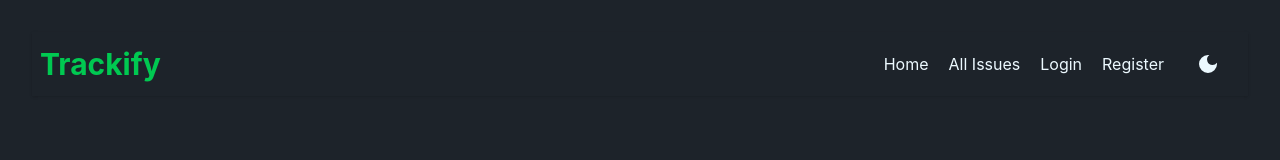
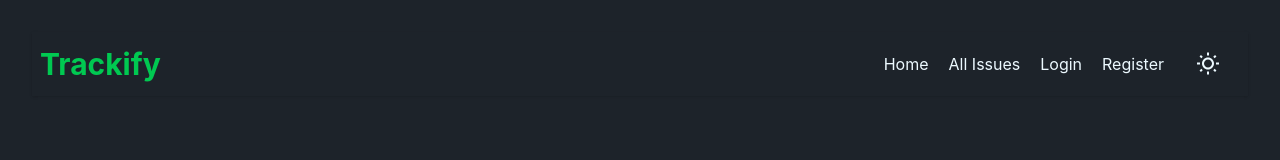
Before and after one commit to Opirajbhor/PH-A10-client-repo, a React (Vite) app: page / in a window 1280 px wide. Both pictures are taken after a click on the element 1208 px from the left and 64 px from the top of the page. Shown: the top 160 px of the page. Built offline with nearby package versions, Linux system fonts and the light colour scheme; no server answers.

Commit message:
added readme file

```diff
--- a/src/Components/Navbar.jsx
+++ b/src/Components/Navbar.jsx
@@ -8,7 +8,7 @@ import { signOut } from "firebase/auth";
 import { auth } from "../Firebase/config.firebase";
 
 const Navbar = ({ currentUser }) => {
-    const serverLink = import.meta.env.VITE_SERVER_URL;
+  const serverLink = import.meta.env.VITE_SERVER_URL;
 
   const navigate = useNavigate();
 
@@ -19,9 +19,9 @@ const Navbar = ({ currentUser }) => {
     try {
       await signOut(auth);
       navigate("/login");
-      window.location.reload()
+      window.location.reload();
     } catch (error) {
-      console.log(error)
+      console.log(error);
     }
   };
 
@@ -36,11 +36,11 @@ const Navbar = ({ currentUser }) => {
   const theme = () => {
     if (isEnable === "light") {
       setIsEnable("dark");
-      setModeIcon(<MdDarkMode />);
+      setModeIcon(<MdOutlineWbSunny />);
     }
     if (isEnable === "dark") {
       setIsEnable("light");
-      setModeIcon(<MdOutlineWbSunny />);
+      setModeIcon(<MdDarkMode />);
     }
   };
   // ---------------
@@ -79,7 +79,9 @@ const Navbar = ({ currentUser }) => {
           className="menu menu-sm dropdown-content bg-base-100 rounded-box z-100 mt-3 w-52 p-2 shadow"
         >
           <li>
-            <Link to="/profile" className="justify-between">Profile</Link>
+            <Link to="/profile" className="justify-between">
+              Profile
+            </Link>
           </li>
 
           <li>
```
Also changed, not shown: 2 other files (tests, documents, lock files or other folders).
